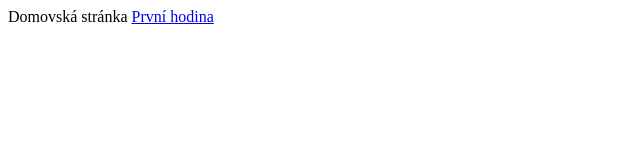
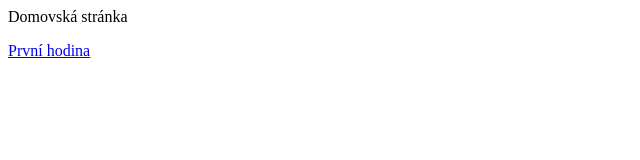
Before and after one commit to JesiAld/JesiAld.github.io, a plain HTML site: page index.html in a window 1280 px wide. Shown: the whole page, without its empty margins (0-640 px from the left). Drawn offline with Linux system fonts and the light colour scheme.

Commit message:
Update index.html structure and fix tags

```diff
--- a/index.html
+++ b/index.html
@@ -1,6 +1,8 @@
 <html>
-<body>Domovská stránka</body>
+<body>
+  <p>Domovská stránka</p>
 
-<p1><a href="/první_hodina.html">První hodina</a>
-</p1>
+<p><a href="/první_hodina.html">První hodina</a>
+</p>
+</body>
 </html>
```
